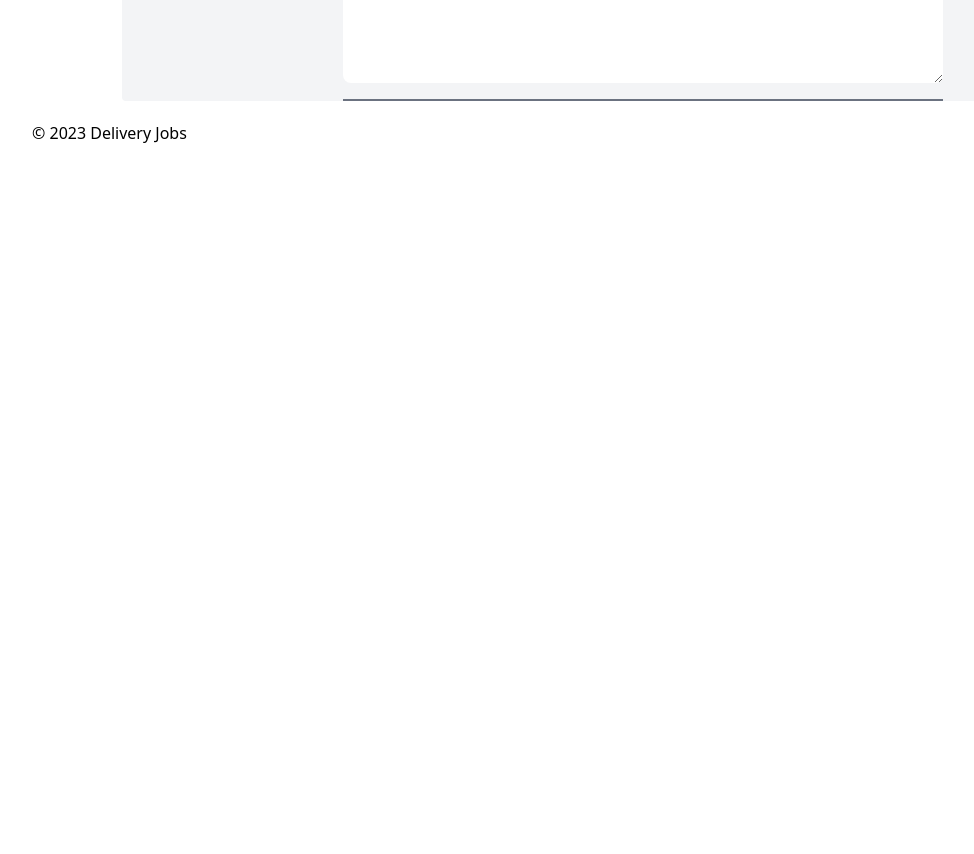
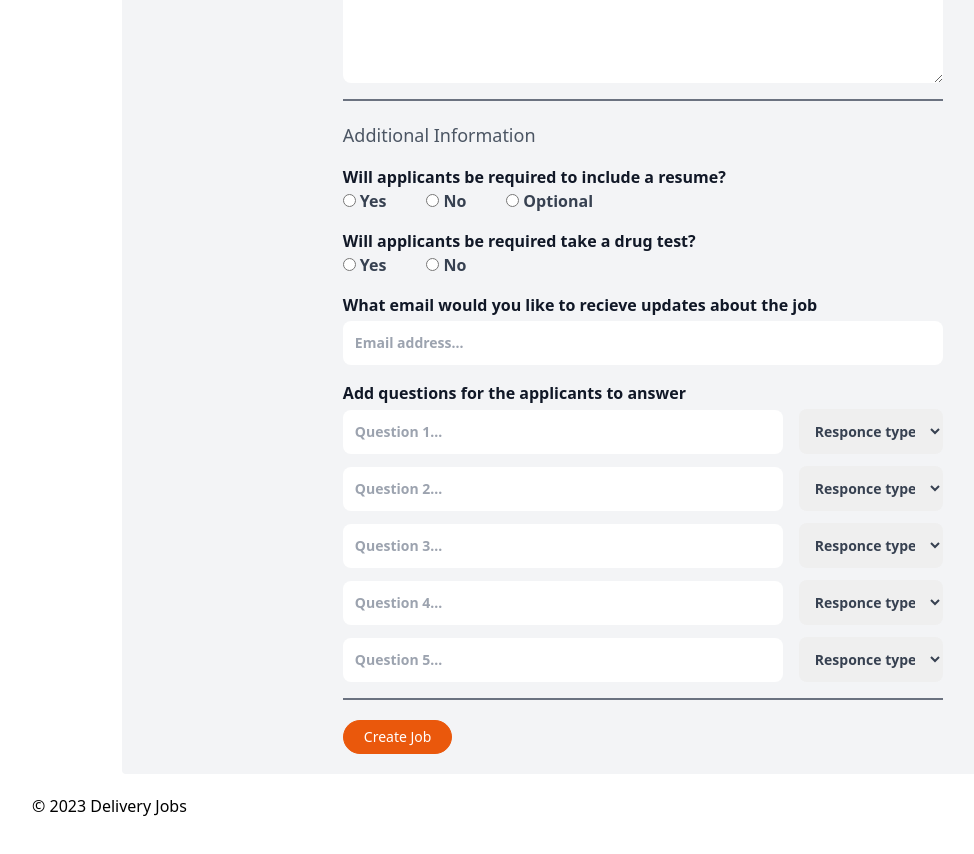
Before and after one commit to elibodo/delivery-jobs, a Next.js app: page /employerAccount/createJob in a window 1280 px wide. Shown: the part 1720-2574 px from the top of the page, without its empty margins (52-1026 px from the left). Before the commit the page ends 1909 px from the top, so only its background shows below. Built offline with nearby package versions, Linux system fonts and the light colour scheme; no server answers.

Commit message:
finished job page

```diff
--- a/app/employerAccount/createJob/page.jsx
+++ b/app/employerAccount/createJob/page.jsx
@@ -1,8 +1,19 @@
+"use client";
 import React from "react";
 import JobForm from "@components/JobForm";
+import { useState } from "react";
+import { useSession } from "next-auth/react";
+import { useRouter } from "next/navigation";
 
 const CreateJob = () => {
   const companyName = "White Sands Delivery Inc";
+  const [submitting, setSubmitting] = useState(false);
+  const [post, setPost] = useState({
+    title: "",
+    hires: "",
+  });
+
+  const createJob = async (e) => {};
 
   return (
     <div>
--- a/components/JobForm.jsx
+++ b/components/JobForm.jsx
@@ -279,6 +279,143 @@ const JobForm = () => {
         </div>
 
         {/* section 5 // // // // // // // // // // // // // // // // // // // // //*/}
+
+        <div className="border-b-2 border-gray-500 pb-4">
+          <p className="description">Additional Information</p>
+          {/* resume preference */}
+          <label className="mt-4 flex flex-col text-gray-900 font-semibold">
+            Will applicants be required to include a resume?
+            <div className="font-semibold text-gray-700">
+              <input type="radio" name="resume_radio" id="yes_resume" />
+              <label for="yes_resume" className="ml-1">
+                Yes
+              </label>
+              <input
+                type="radio"
+                name="resume_radio"
+                id="no_resume"
+                className="ml-10"
+              />
+              <label for="no_resume" className="ml-1">
+                No
+              </label>
+              <input
+                type="radio"
+                name="resume_radio"
+                id="optional_resume"
+                className="ml-10"
+              />
+              <label for="optional_resume" className="ml-1">
+                Optional
+              </label>
+            </div>
+          </label>
+          {/* drug test */}
+          <label className="mt-4 flex flex-col text-gray-900 font-semibold">
+            Will applicants be required take a drug test?
+            <div className="font-semibold text-gray-700">
+              <input
+                type="radio"
+                name="drugtest_radio"
+                id="yes_drugtest"
+                className=""
+              />
+              <label for="yes_drugtest" className="ml-1">
+                Yes
+              </label>
+              <input
+                type="radio"
+                name="drugtest_radio"
+                id="no_drugtest"
+                className="ml-10"
+              />
+              <label for="no_drugtest" className="ml-1">
+                No
+              </label>
+            </div>
+          </label>
+          {/* email updates */}
+          <label className="mt-4 flex flex-col items-start text-gray-900 font-semibold">
+            What email would you like to recieve updates about the job
+            <input
+              className="mt-1 form_input"
+              type="email"
+              placeholder="Email address..."
+              required
+            ></input>
+          </label>
+          {/* questions for the applicant */}
+          <label className="mt-4 flex flex-col text-gray-900 font-semibold">
+            Add questions for the applicants to answer
+            <div className="mt-1 flex flex-row items-center">
+              <input
+                className="form_input mr-4"
+                type="text"
+                placeholder="Question 1..."
+                required
+              ></input>
+              <select className="form_input max-w-36" required>
+                <option selected>Responce type</option>
+                <option>Text</option>
+                <option>Number</option>
+              </select>
+            </div>
+            <div className="mt-3 flex flex-row items-center">
+              <input
+                className="form_input mr-4"
+                type="text"
+                placeholder="Question 2..."
+                required
+              ></input>
+              <select className="form_input max-w-36" required>
+                <option selected>Responce type</option>
+                <option>Text</option>
+                <option>Number</option>
+              </select>
+            </div>
+            <div className="mt-3 flex flex-row items-center">
+              <input
+                className="form_input mr-4"
+                type="text"
+                placeholder="Question 3..."
+                required
+              ></input>
+              <select className="form_input max-w-36" required>
+                <option selected>Responce type</option>
+                <option>Text</option>
+                <option>Number</option>
+              </select>
+            </div>
+            <div className="mt-3 flex flex-row items-center">
+              <input
+                className="form_input mr-4"
+                type="text"
+                placeholder="Question 4..."
+                required
+              ></input>
+              <select className="form_input max-w-36" required>
+                <option selected>Responce type</option>
+                <option>Text</option>
+                <option>Number</option>
+              </select>
+            </div>
+            <div className="mt-3 flex flex-row items-center">
+              <input
+                className="form_input mr-4"
+                type="text"
+                placeholder="Question 5..."
+                required
+              ></input>
+              <select className="form_input max-w-36" required>
+                <option selected>Responce type</option>
+                <option>Text</option>
+                <option>Number</option>
+              </select>
+            </div>
+          </label>
+        </div>
+
+        <button className="black_button mb-5 mt-5">Create Job</button>
       </form>
     </section>
   );
```
